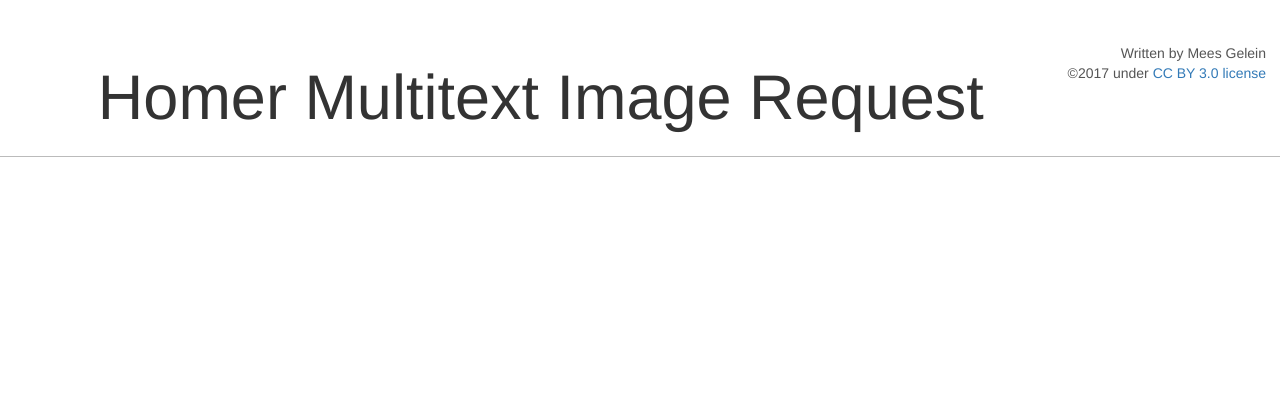
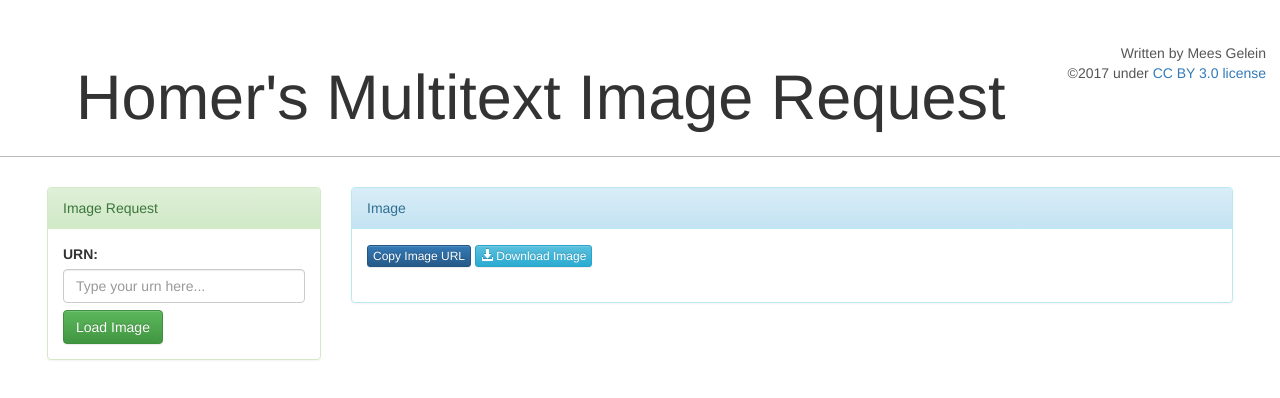
Before and after one commit to MGelein/hmt-image, a plain HTML site: page index.html in a window 1280 px wide. Drawn offline with Linux system fonts and the light colour scheme.

Commit message:
Third Commmit

```diff
--- a/css/style.css
+++ b/css/style.css
@@ -2,6 +2,14 @@ body{
   background-image: url("bg.jpg");
   background-attachment: fixed;
   background-size: 100%;
+}
+
+.container{
+  width: 95% !important;
+}
+
+.smallpad{
+  margin-top: 0.5em;
 }
 
 #header{
--- a/index.html
+++ b/index.html
@@ -19,11 +19,33 @@
     <p id="copyright" class="pull-right text-right">Written by Mees Gelein<br>
       &copy;2017 under <a href="https://creativecommons.org/licenses/by/3.0/">CC BY 3.0 license</a>
     </p>
-    <h1>Homer Multitext Image Request</h1>
+    <h1>Homer's Multitext Image Request</h1>
   </div>
 
   <div class="container">
-
+    <div class="row">
+      <div class="col-xs-3">
+        <div class="panel panel-success">
+          <div class="panel-heading">Image Request</div>
+          <div class="panel-body">
+              <label for="urnField">URN: </label>
+              <input id="urnField" class="form-control" type="text" placeholder="Type your urn here..."/>
+              <input type="button" value="Load Image" class="btn btn-success smallpad" onclick="loadImage()">
+          </div>
+        </div>
+      </div>
+      <div class="col-xs-9">
+        <div class="panel panel-info maxheight">
+          <div class="panel-heading">Image</div>
+          <div class="panel-body">
+            <input type="button" class="btn btn-primary btn-xs" value="Copy Image URL" onclick="copyTextToClipboard()"/>
+            <a id="downloadLink" href="" class="btn btn-info btn-xs" download="HMT_Image.JPEG"><i class="glyphicon glyphicon-download-alt"></i>&nbsp;Download Image</a>
+            <br><br>
+            <img id="loadedImage" class="img-responsive"/>
+          </div>
+        </div>
+      </div>
+    </div>
   </div>
 </body>
 </html>
--- a/js/img.js
+++ b/js/img.js
@@ -0,0 +1,86 @@
+var targetString = "http://www.homermultitext.org/iipsrv?OBJ=IIP,1.0&FIF=/project/homer/pyramidal/VenA/FOLIO.tif&RGN=REGION&WID=800&CVT=JPEG"
+
+function loadImage(e){
+  //Copy the targetString to the srcString
+  var srcString = targetString.substr(0);
+  //get the value from the urnfield
+  var urn = $('#urnField').val();
+  //only continue if the urn is valid
+  if(urn.indexOf('urn:cite2:hmt:vaimg.2017a:') == -1) return;
+
+  //get the folio from the urn
+  var folio = urn.substring(urn.lastIndexOf(':') + 1, urn.lastIndexOf('@'));
+  //get the ROI from the urn
+  var roi = urn.substr(urn.lastIndexOf('@') + 1);
+
+  //create the image source srcString
+  srcString = srcString.replace('REGION', roi);
+  srcString = srcString.replace('FOLIO', folio);
+
+  //set the loaded image
+  $('#loadedImage').attr('src', srcString);
+  //set the loaded image download link
+  $('#downloadLink').attr('href', srcString);
+  $('#downloadLink').attr('download', 'download.jpeg');
+  return false;
+}
+
+/**Copies text to clipboard from the provided element*/
+function copyTextToClipboard(){
+  var copyText = $('#loadedImage').attr('src');
+  var textArea = document.createElement("textarea");
+  textArea.style.position = 'fixed';
+  textArea.style.top = 0;
+  textArea.style.left = 0;
+  textArea.style.width = '2em';
+  textArea.style.height = '2em';
+  textArea.style.padding = 0;
+  textArea.style.border = 'none';
+  textArea.style.outline = 'none';
+  textArea.style.boxShadow = 'none';
+  textArea.style.background = 'transparent';
+  textArea.value = copyText.trim();
+  document.body.appendChild(textArea);
+  textArea.select();
+  try {
+      var successful = document.execCommand('copy');
+      var msg = successful ? 'successful' : 'unsuccessful';
+      if(msg != 'successful'){
+        copyText = "ERROR: UNABLE TO COPY";
+      }else{
+        copyText = 'Copied: ' + copyText;
+      }
+      showNotif(copyText);
+  } catch (err) {
+      showNotif("ERROR: UNABLE TO COPY");
+  }
+  document.body.removeChild(textArea);
+}
+
+/*Check for GET parameter on load of page*/
+$(document).ready(function(){
+  if(params.urn != undefined){
+      if(params.urn.indexOf('urn:cite2:hmt:') == -1) return;
+      $('#urnField').val(params.urn);
+      loadImage();
+  }
+});
+
+
+/**
+Shows the notification
+**/
+function showNotif(text){
+  $('#notification').removeClass().addClass('showNotification');
+  $('#notificationText').html(text);
+  setTimeout(function(){
+    $('#notification').removeClass().addClass('hideNotification');
+  }, 2000);
+}
+
+var params={};
+window.location.search
+  .replace(/[?&]+([^=&]+)=([^&]*)/gi, function(str,key,value) {
+    params[key] = value;
+  }
+)
```
Also changed, not shown: css/style.min.css, js/img.min.js.
